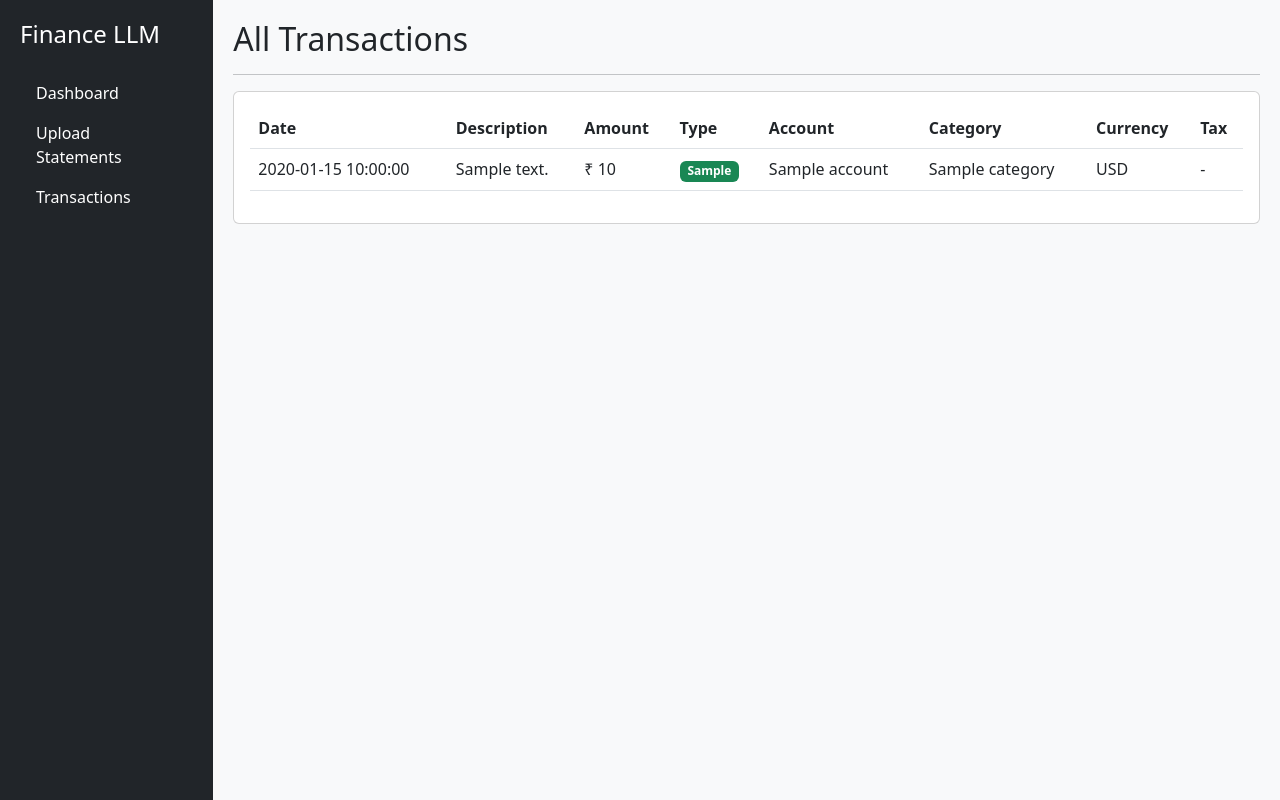
After one commit to Hari-Krishna-Moorthy/finance-llm, a FastAPI app: template app/templates/transactions.html in a window 1280 px wide. The commit adds this page. Run offline with FastAPI, Linux system fonts and the light colour scheme; the template is opened without the code that fills it: most values are stand-ins (such as "Sample title", 1, 10 or a date in 2020).

Commit message:
feat: implement transactions list view and update dashboard

```diff
--- /dev/null
+++ b/app/templates/transactions.html
@@ -0,0 +1,82 @@
+<!DOCTYPE html>
+<html lang="en">
+<head>
+    <meta charset="UTF-8">
+    <meta name="viewport" content="width=device-width, initial-scale=1.0">
+    <title>Transactions - Finance LLM</title>
+    <link href="https://cdn.jsdelivr.net/npm/bootstrap@5.3.0/dist/css/bootstrap.min.css" rel="stylesheet">
+    <style>
+        body { background-color: #f8f9fa; }
+        .sidebar { height: 100vh; background: #212529; color: white; padding: 20px; }
+        .main-content { padding: 20px; }
+        .badge-debit { background-color: #dc3545; }
+        .badge-credit { background-color: #198754; }
+    </style>
+</head>
+<body>
+    <div class="container-fluid">
+        <div class="row">
+            <nav class="col-md-2 d-none d-md-block sidebar">
+                <h4>Finance LLM</h4>
+                <ul class="nav flex-column mt-4">
+                    <li class="nav-item"><a class="nav-link text-white" href="/">Dashboard</a></li>
+                    <li class="nav-item"><a class="nav-link text-white" href="/upload">Upload Statements</a></li>
+                    <li class="nav-item"><a class="nav-link text-white" href="/transactions">Transactions</a></li>
+                </ul>
+            </nav>
+            <main class="col-md-10 main-content">
+                <h2>All Transactions</h2>
+                <hr>
+
+                <div class="card">
+                    <div class="card-body">
+                        <table class="table table-hover">
+                            <thead>
+                                <tr>
+                                    <th>Date</th>
+                                    <th>Description</th>
+                                    <th>Amount</th>
+                                    <th>Type</th>
+                                    <th>Account</th>
+                                    <th>Category</th>
+                                    <th>Currency</th>
+                                    <th>Tax</th>
+                                </tr>
+                            </thead>
+                            <tbody>
+                                {% for t in transactions %}
+                                <tr>
+                                    <td>{{ t.date }}</td>
+                                    <td>{{ t.description }}</td>
+                                    <td>₹ {{ t.base_amount_inr }}</td>
+                                    <td>
+                                        <span class="badge {{ 'badge-debit' if t.transaction_type == 'Debit' else 'badge-credit' }}">
+                                            {{ t.transaction_type }}
+                                        </span>
+                                    </td>
+                                    <td>{{ t.account.name if t.account else 'N/A' }}</td>
+                                    <td>{{ t.category.name if t.category else 'Uncategorized' }}</td>
+                                    <td>{{ t.original_currency }}</td>
+                                    <td>
+                                        {% if t.is_tax_deductible %}
+                                        <span class="badge bg-info text-dark">Tax: {{ t.tax_category }}</span>
+                                        {% else %}
+                                        -
+                                        {% endif %}
+                                    </td>
+                                </tr>
+                                {% endfor %}
+                                {% if not transactions %}
+                                <tr>
+                                    <td colspan="8" class="text-center">No transactions found.</td>
+                                </tr>
+                                {% endif %}
+                            </tbody>
+                        </table>
+                    </div>
+                </div>
+            </main>
+        </div>
+    </div>
+</body>
+</html>
```
Also changed, not shown: app/routes/ui.py (+9 -0 lines), app/templates/index.html (+14 -1 lines).
